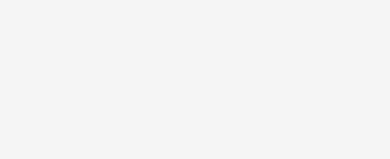
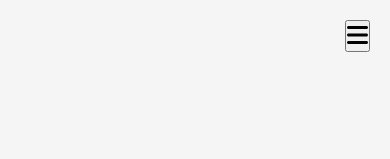
Before and after one commit to RadekPalka/react-i-am-sober, a React (Vite) app: page / in a window 390 px wide. Shown: the top 159 px of the page. Built offline with nearby package versions, Linux system fonts and the light colour scheme.

Commit message:
feat: manage hamburger menu

```diff
--- /dev/null
+++ b/src/components/HamburgerButton.ts
@@ -0,0 +1,14 @@
+import styled from 'styled-components';
+
+export const HamburgerButton = styled.button`
+	display: none;
+	font-size: 1.5rem;
+	color: #000;
+
+	@media (max-width: 768px) {
+		display: block;
+		position: absolute;
+		top: 20px;
+		right: 20px;
+	}
+`;
--- a/src/components/HeaderContent.tsx
+++ b/src/components/HeaderContent.tsx
@@ -3,15 +3,6 @@ import React from 'react';
 const StyledHeaderContent = styled.div`
 	margin: 0 auto;
 	width: 60%;
-`;
-
-const StyledCongratulationsParagraph = styled.p`
-	text-align: center;
-	margin: 30px;
-	font-weight: 600;
-`;
-const StyledParagraph = styled.p`
-	text-align: center;
 `;
 
 const LocaleStyledH1 = styled.h1`
--- a/src/pages/MainPage.tsx
+++ b/src/pages/MainPage.tsx
@@ -1,16 +1,18 @@
+import React, { useEffect, useState } from 'react';
+import { useNavigate } from 'react-router-dom';
+import { FontAwesomeIcon } from '@fortawesome/react-fontawesome';
+import { faBars } from '@fortawesome/free-solid-svg-icons';
 import { Main } from '../components/';
-import React, { useEffect } from 'react';
-
-import { StyledUl } from '../components/StyledUl';
 import { StyledLi } from '../components/StyledLi';
 import { StyledLink } from '../components/StyledLink';
 import { StyledNav } from '../components/StyledNav';
 import { getToken } from '../clients/SessionTokenService';
-import { useNavigate } from 'react-router-dom';
+import { HamburgerButton } from '../components/HamburgerButton';
+import { StyledUl } from '../components/StyledUl';
 
 export const MainPage: React.FC = () => {
 	const navigate = useNavigate();
-
+	const [isMenuOpen, setIsMenuOpen] = useState(false);
 	useEffect(() => {
 		getToken() && navigate('/dashboard');
 	}, []);
@@ -18,6 +20,22 @@ export const MainPage: React.FC = () => {
 	return (
 		<>
 			<header>
+				<HamburgerButton
+					onClick={() => setIsMenuOpen(!isMenuOpen)}
+					aria-label={isMenuOpen ? 'Zamknij menu' : 'Otwórz menu'}
+				>
+					<FontAwesomeIcon icon={faBars} aria-hidden='true' />
+					{isMenuOpen && (
+						<ul>
+							<li>
+								<StyledLink to='/registration-page'>Zarejestruj się</StyledLink>
+							</li>
+							<li>
+								<StyledLink to='/login-page'>Zaloguj się</StyledLink>
+							</li>
+						</ul>
+					)}
+				</HamburgerButton>
 				<StyledNav $justifyContent='end'>
 					<StyledUl $justifyContent='end'>
 						<StyledLi $color='#2c2c2c' $background='#e3e3e3'>
```
